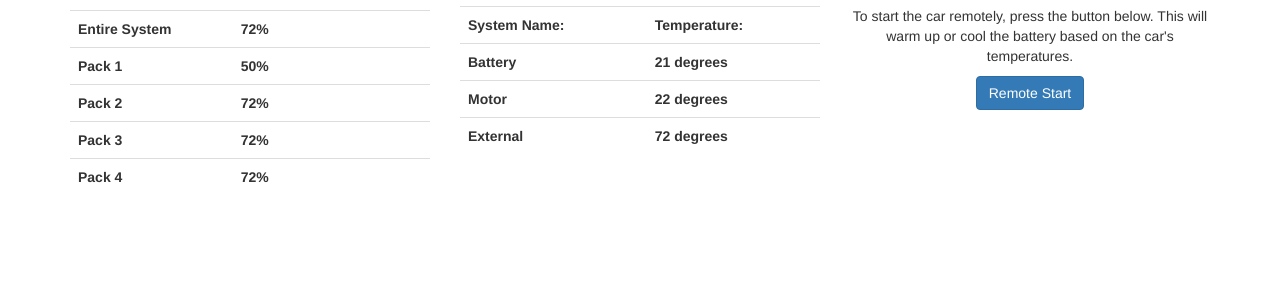
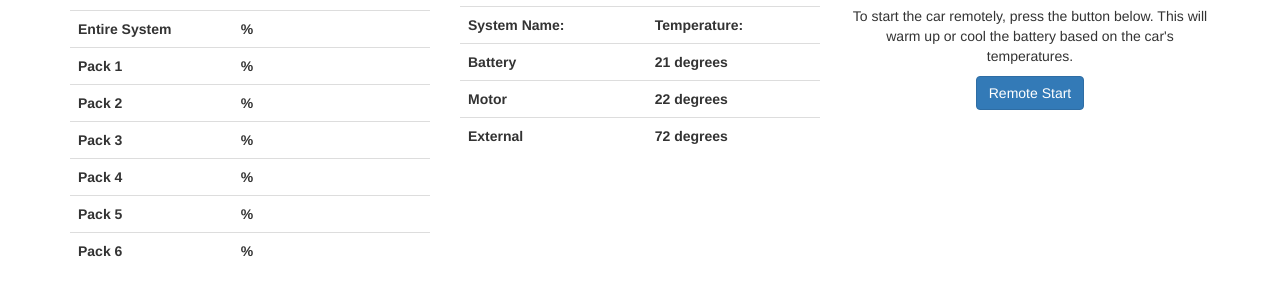
Before and after one commit to seansta18/electric-spitfire-webpage, a website: page public/main.html in a window 1280 px wide. Shown: the part 360-656 px from the top of the page. Drawn offline with nearby package versions, Linux system fonts and the light colour scheme; no server answers.

Commit message:
bug fixes

```diff
--- a/public/js/main.js
+++ b/public/js/main.js
@@ -14,6 +14,8 @@ window.onload = function(){
         chargeTable.rows[3].cells[1].innerHTML = response.pack2 + "%";
         chargeTable.rows[4].cells[1].innerHTML = response.pack3 + "%";
         chargeTable.rows[5].cells[1].innerHTML = response.pack4 + "%";
+        chargeTable.rows[6].cells[1].innerHTML = response.pack5 + "%";
+        chargeTable.rows[7].cells[1].innerHTML = response.pack6 + "%";
 
         tempTable.rows[1].cells[1].innerHTML = response.batteryTemp + " degrees";
         tempTable.rows[2].cells[1].innerHTML = response.motorTemp + " degrees";
--- a/public/main.html
+++ b/public/main.html
@@ -32,23 +32,31 @@
                         </tr>
                         <tr>
                             <th scope="row">Entire System</th>
-                            <th scope="row">72%</th>
+                            <th scope="row">%</th>
                         </tr>
                         <tr>
                             <th scope="row">Pack 1</th>
-                            <th scope="row">50%</th>
+                            <th scope="row">%</th>
                         </tr>
                         <tr>
                             <th scope="row">Pack 2</th>
-                            <th scope="row">72%</th>
+                            <th scope="row">%</th>
                         </tr>
                         <tr>
                             <th scope="row">Pack 3</th>
-                            <th scope="row">72%</th>
+                            <th scope="row">%</th>
                         </tr>
                         <tr>
                             <th scope="row">Pack 4</th>
-                            <th scope="row">72%</th>
+                            <th scope="row">%</th>
+                        </tr>
+                        <tr>
+                            <th scope="row">Pack 5</th>
+                            <th scope="row">%</th>
+                        </tr>
+                        <tr>
+                            <th scope="row">Pack 6</th>
+                            <th scope="row">%</th>
                         </tr>
                     </table>
                 </div>
--- a/server.js
+++ b/server.js
@@ -15,7 +15,7 @@ app.get('/', function(req, res) {
 
 app.get('/tableData', function(req, res) {
     var data = {batteryCharge: Math.round(Math.random()*100), pack1: Math.round(Math.random()*100), pack2: Math.round(Math.random()*100),
-    pack3: Math.round(Math.random()*100), pack4: Math.round(Math.random()*100), batteryTemp: Math.round(Math.random()*100), motorTemp: Math.round(Math.random()*100), externalTemp: Math.round(Math.random()*100)};
+    pack3: Math.round(Math.random()*100), pack4: Math.round(Math.random()*100), pack5: Math.round(Math.random()*100), pack6: Math.round(Math.random()*100), batteryTemp: Math.round(Math.random()*100), motorTemp: Math.round(Math.random()*100), externalTemp: Math.round(Math.random()*100)};
     res.end(JSON.stringify(data));
 });
 
```
